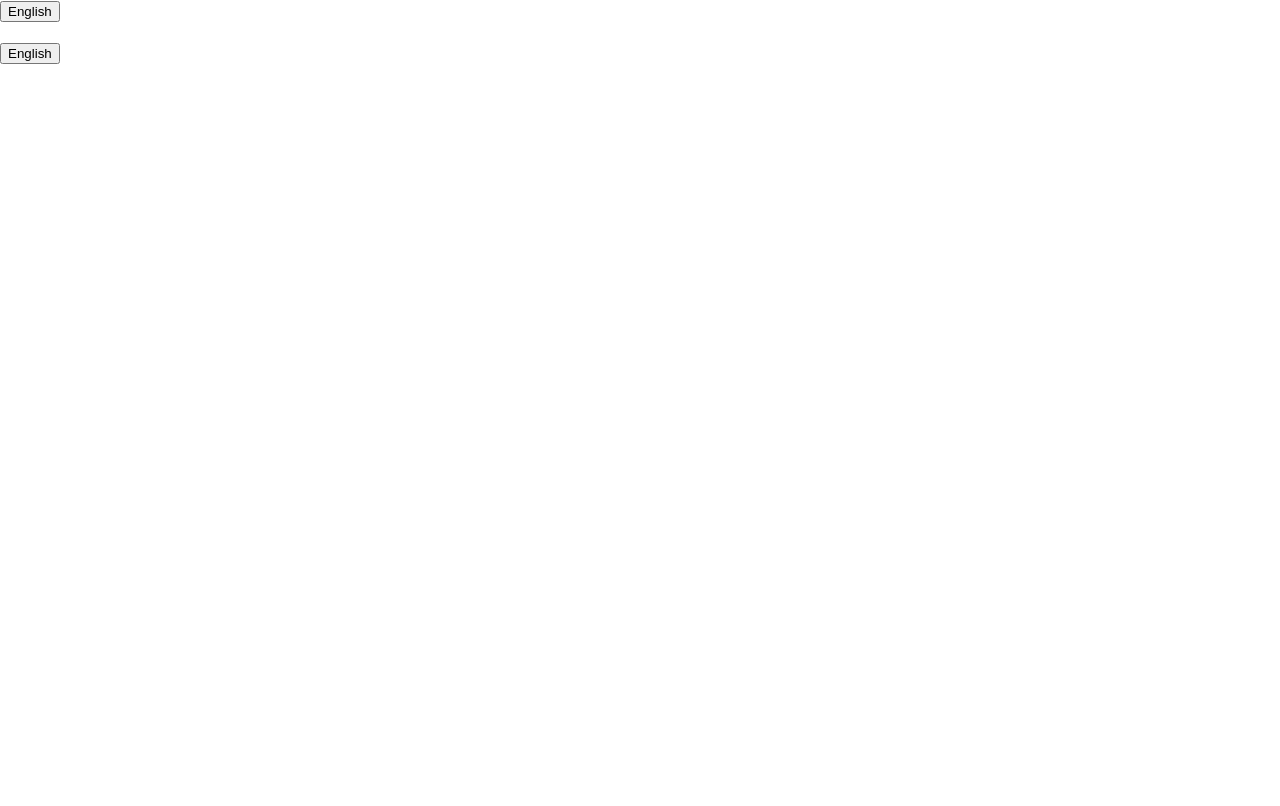
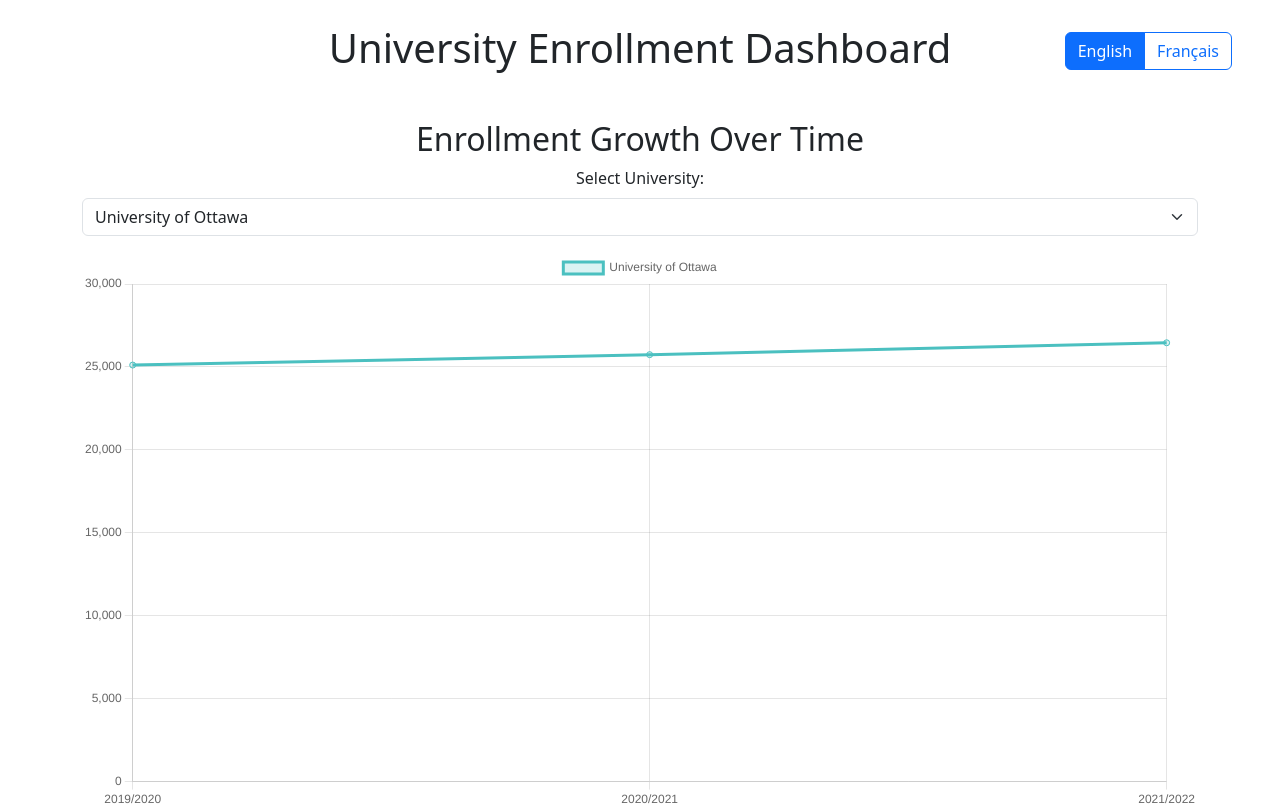
Before and after one commit to savini847/dashboard, a React (Create React App) app in the folder my-react-app/: page / in a window 1280 px wide. Shown: the top 806 px of the page. Built offline with nearby package versions, Linux system fonts and the light colour scheme.

Commit message:
added charts and translation

```diff
--- a/my-react-app/src/App.js
+++ b/my-react-app/src/App.js
@@ -1,8 +1,22 @@
-import React from 'react';
+import React, { useState } from 'react';
+import Header from './components/Header';
 import Dashboard from './components/Dashboard';
+import Footer from './components/Footer';
+import 'bootstrap/dist/css/bootstrap.min.css';
+import './App.css';
 
 function App() {
-  return <Dashboard />;
+  const [selectedLanguage, setSelectedLanguage] = useState('en');
+
+  return (
+    <div className="App d-flex flex-column min-vh-100">
+      <Header selectedLanguage={selectedLanguage} setSelectedLanguage={setSelectedLanguage} />
+      <main className="flex-grow-1 container mt-4">
+        <Dashboard selectedLanguage={selectedLanguage} />
+      </main>
+      <Footer selectedLanguage={selectedLanguage} />
+    </div>
+  );
 }
 
 export default App;
--- /dev/null
+++ b/my-react-app/src/components/BarChart.js
@@ -0,0 +1,49 @@
+import React from 'react';
+import { Bar } from 'react-chartjs-2';
+import {
+  Chart as ChartJS,
+  CategoryScale,
+  LinearScale,
+  BarElement,
+  Title,
+  Tooltip,
+  Legend
+} from 'chart.js';
+
+import { translations } from './Translations';
+
+ChartJS.register(CategoryScale, LinearScale, BarElement, Title, Tooltip, Legend);
+
+export default function BarChart({ universities, data, year, years, language, fullNames }) {
+  const yearIndex = years.indexOf(year);
+  const values = universities.map((uni) => data[uni][yearIndex]);
+
+  const chartData = {
+    labels: universities.map((uni) => fullNames[uni][language]),
+    datasets: [
+      {
+        label: translations.barChartLabel(year, language),
+        data: values,
+        backgroundColor: 'rgba(54, 162, 235, 0.7)'
+      }
+    ]
+  };
+
+  const options = {
+    responsive: true,
+    plugins: {
+      legend: { position: 'top' },
+      title: { display: false }
+    },
+    scales: {
+      y: {
+        beginAtZero: true,
+        ticks: {
+          callback: (val) => val.toLocaleString()
+        }
+      }
+    }
+  };
+
+  return <Bar data={chartData} options={options} />;
+}
--- a/my-react-app/src/components/Dashboard.js
+++ b/my-react-app/src/components/Dashboard.js
@@ -1,24 +1,66 @@
 import React, { useState } from 'react';
-import Header from './Header';
-import FirstChart from './FirstChart';
-import SecondChart from './SecondChart';
+import LineChart from './LineChart';
+import BarChart from './BarChart';
+import { years, enrollmentData, universityNames } from './Dataset';
 import { translations } from './Translations';
 
-const Dashboard = () => {
-//   const [language, setLanguage] = useState('en');
-//   const t = translations[language];
+export default function Dashboard({ selectedLanguage }) {
+  const [selectedUniversity, setSelectedUniversity] = useState('uOttawa');
+  const [selectedYear, setSelectedYear] = useState(years[years.length - 1]);
+  const fullNames = translations.universityFullNames;
 
   return (
     <>
-      <Header />
-{/*
-      <div className="container mt-4">
-        <p>{t.description}</p>
-        <FirstChart language={language} />
-        <SecondChart language={language} />
-      </div> */}
+      <section className="mb-5">
+        <h2>{translations.lineChartTitle[selectedLanguage]}</h2>
+        <label htmlFor="university-select" className="form-label">
+          {translations.selectUniversity[selectedLanguage]}
+        </label>
+        <select
+          id="university-select"
+          className="form-select mb-3"
+          value={selectedUniversity}
+          onChange={(e) => setSelectedUniversity(e.target.value)}
+        >
+          {universityNames.map((key) => (
+            <option key={key} value={key}>
+              {fullNames[key][selectedLanguage]}
+            </option>
+          ))}
+        </select>
+        <LineChart
+          years={years}
+          data={enrollmentData[selectedUniversity]}
+          label={fullNames[selectedUniversity][selectedLanguage]}
+        />
+      </section>
+
+      <section>
+        <h2>{translations.barChartTitle[selectedLanguage]}</h2>
+        <label htmlFor="year-select" className="form-label">
+          {translations.selectYear[selectedLanguage]}
+        </label>
+        <select
+          id="year-select"
+          className="form-select mb-3"
+          value={selectedYear}
+          onChange={(e) => setSelectedYear(e.target.value)}
+        >
+          {years.map((year) => (
+            <option key={year} value={year}>
+              {year}
+            </option>
+          ))}
+        </select>
+        <BarChart
+          universities={universityNames}
+          data={enrollmentData}
+          year={selectedYear}
+          years={years}
+          language={selectedLanguage}
+          fullNames={fullNames}
+        />
+      </section>
     </>
   );
-};
-
-export default Dashboard;
+}
--- /dev/null
+++ b/my-react-app/src/components/Footer.js
@@ -0,0 +1,12 @@
+import React from 'react';
+import { translations } from './Translations';
+
+export default function Footer({ selectedLanguage }) {
+  return (
+    <footer className="bg-light text-center py-3 mt-5 border-top">
+      <p className="mb-0">
+        {translations.footerText[selectedLanguage]}
+      </p>
+    </footer>
+  );
+}
--- a/my-react-app/src/components/Header.js
+++ b/my-react-app/src/components/Header.js
@@ -1,26 +1,14 @@
 import React from 'react';
-import { Container, Navbar, Row, Col } from 'react-bootstrap';
 import LanguageToggle from './LanguageToggle';
+import { translations } from './Translations';
 
-const Header = ({ title, language, setLanguage }) => {
+export default function Header({ selectedLanguage, setSelectedLanguage }) {
   return (
-    <Navbar bg="light" className="py-3 border-bottom">
-      <Container>
-        <Row className="w-100 align-items-center text-center">
-          <Col xs="auto" className="text-start">
-            <LanguageToggle language={language} setLanguage={setLanguage} />
-          </Col>
-
-          <Col className="text-center">
-            <h1 className="header-title m-0">{title}</h1>
-          </Col>
-          <Col xs="auto" className="invisible">
-            <LanguageToggle language={language} setLanguage={setLanguage} />
-          </Col>
-        </Row>
-      </Container>
-    </Navbar>
+    <header className="d-flex align-items-center justify-content-center position-relative mb-4 mt-4">
+      <h1 className="m-0 text-center w-100">{translations.title[selectedLanguage]}</h1>
+      <div className="position-absolute top-0 end-0 pe-5 pt-2">
+        <LanguageToggle selectedLanguage={selectedLanguage} onChange={setSelectedLanguage} />
+      </div>
+    </header>
   );
-};
-
-export default Header;
+}
--- a/my-react-app/src/components/LanguageToggle.js
+++ b/my-react-app/src/components/LanguageToggle.js
@@ -1,12 +1,22 @@
 import React from 'react';
-import { Button } from 'react-bootstrap';
 
-const LanguageToggle = ({ language, setLanguage }) => {
+export default function LanguageToggle({ selectedLanguage, onChange }) {
   return (
-    <Button variant="outline-primary" size="sm" onClick={() => setLanguage(prev => prev === 'en' ? 'fr' : 'en')}>
-      {language === 'en' ? 'Français' : 'English'}
-    </Button>
+    <div className="btn-group" role="group" aria-label="Language toggle">
+      <button
+        type="button"
+        className={`btn btn-outline-primary ${selectedLanguage === 'en' ? 'active' : ''}`}
+        onClick={() => onChange('en')}
+      >
+        English
+      </button>
+      <button
+        type="button"
+        className={`btn btn-outline-primary ${selectedLanguage === 'fr' ? 'active' : ''}`}
+        onClick={() => onChange('fr')}
+      >
+        Français
+      </button>
+    </div>
   );
-};
-
-export default LanguageToggle;
+}
--- /dev/null
+++ b/my-react-app/src/components/LineChart.js
@@ -0,0 +1,48 @@
+import React from 'react';
+import { Line } from 'react-chartjs-2';
+import {
+  Chart as ChartJS,
+  CategoryScale,
+  LinearScale,
+  PointElement,
+  LineElement,
+  Title,
+  Tooltip,
+  Legend
+} from 'chart.js';
+
+ChartJS.register(CategoryScale, LinearScale, PointElement, LineElement, Title, Tooltip, Legend);
+
+export default function LineChart({ years, data, label }) {
+  const chartData = {
+    labels: years,
+    datasets: [
+      {
+        label,
+        data,
+        borderColor: 'rgb(75, 192, 192)',
+        backgroundColor: 'rgba(75, 192, 192, 0.2)',
+        tension: 0.3,
+        fill: true
+      }
+    ]
+  };
+
+  const options = {
+    responsive: true,
+    plugins: {
+      legend: { position: 'top' },
+      title: { display: false }
+    },
+    scales: {
+      y: {
+        beginAtZero: true,
+        ticks: {
+          callback: (val) => val.toLocaleString()
+        }
+      }
+    }
+  };
+
+  return <Line data={chartData} options={options} />;
+}
--- a/my-react-app/src/components/Translations.js
+++ b/my-react-app/src/components/Translations.js
@@ -0,0 +1,58 @@
+export const translations = {
+
+    title: {
+      en: "University Enrollment Dashboard",
+      fr: "Tableau des inscriptions universitaires"
+    },
+
+    lineChartTitle: {
+      en: "Enrollment Growth Over Time",
+      fr: "Croissance des inscriptions dans le temps"
+    },
+
+    barChartTitle: {
+      en: "University Enrollment Comparison",
+      fr: "Comparaison des inscriptions universitaires"
+    },
+
+    selectUniversity: {
+      en: "Select University:",
+      fr: "Sélectionnez une université :"
+    },
+
+    selectYear: {
+      en: "Select Academic Year:",
+      fr: "Sélectionnez l'année scolaire :"
+    },
+
+    barChartLabel: (year, lang) =>
+      lang === "en" ? `Enrollment in ${year}` : `Inscriptions en ${year}`,
+
+    universityFullNames: {
+      uOttawa: {
+        en: "University of Ottawa",
+        fr: "Université d'Ottawa"
+      },
+      Carleton: {
+        en: "Carleton University",
+        fr: "Université Carleton"
+      },
+      UofT: {
+        en: "University of Toronto",
+        fr: "Université de Toronto"
+      },
+      Queens: {
+        en: "Queen's University",
+        fr: "Université Queen’s"
+      },
+      Waterloo: {
+        en: "University of Waterloo",
+        fr: "Université de Waterloo"
+      }
+    },
+
+    footerText: {
+        en: "© 2025 University Enrollment Dashboard",
+        fr: "© 2025 Tableau de bord des inscriptions universitaires"
+      }
+  };
```
Also changed, not shown: my-react-app/src/components/FirstChart.js (deleted), my-react-app/src/components/SecondChart.js (deleted).
